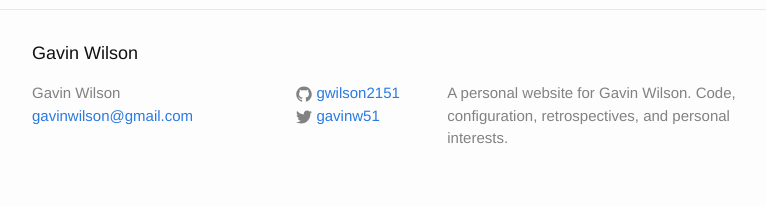
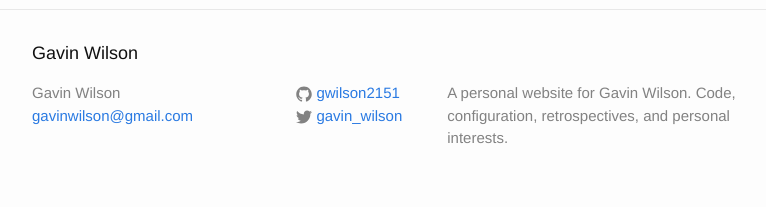
Before and after one commit to gwilson2151/gwilson2151.github.io, a Jekyll site: the page built from links.md, in a window 1280 px wide. Shown: the part 1271-1478 px from the top of the page, without its empty margins (238-1004 px from the left). Built offline with Jekyll 4.4.1, drawn with Linux system fonts in a browser that asks for light colours.

Commit message:
Update twitter username.

```diff
--- a/_config.yml
+++ b/_config.yml
@@ -12,7 +12,7 @@ description: > # this means to ignore newlines until "baseurl:"
   A personal website for Gavin Wilson. Code, configuration, retrospectives, and personal interests.
 baseurl: "" # the subpath of your site, e.g. /blog
 url: "http://gavinwilson.name" # the base hostname & protocol for your site
-twitter_username: gavinw51
+twitter_username: gavin_wilson
 github_username:  gwilson2151
 
 # Build settings
```
